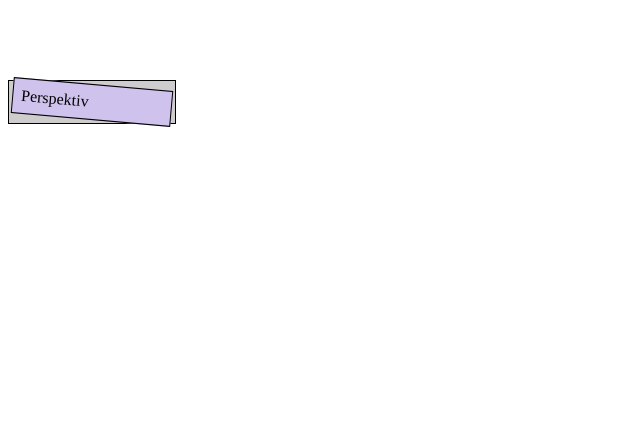
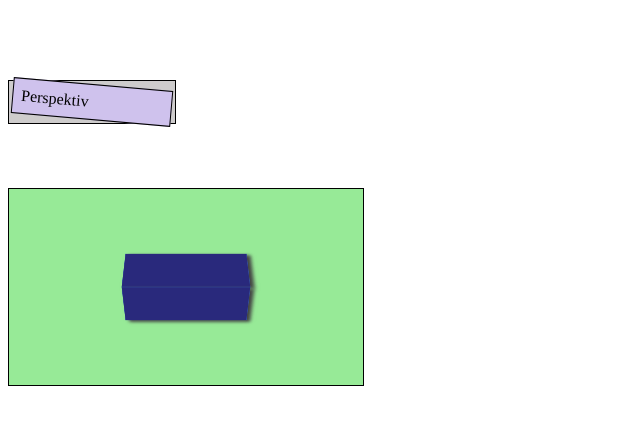
Before and after one commit to folkuni-f22-ux-ui-forts/02-css-3d, a website built with Vite: page index.html in a window 1280 px wide. Shown: the whole page, without its empty margins (0-640 px from the left). Built offline with nearby package versions, Linux system fonts and the light colour scheme.

Commit message:
Perspektiv med tält

```diff
--- a/index.html
+++ b/index.html
@@ -14,5 +14,10 @@
 		<div> Perspektiv </div>
 	</div>
 
+	<div class="tent">
+		<div>  </div>
+		<div>  </div>
+	</div>
+
 </body>
 </html>
--- a/style.css
+++ b/style.css
@@ -15,3 +15,51 @@
 .frame:hover > * {
 	transform: perspective(10em) rotateY(135deg) rotateZ(5deg);
 }
+
+
+.tent {
+	margin-top: 4em;
+	border: 1px solid black;
+	padding: 1em 3em;
+	display: inline-block;
+	background-color: rgb(151, 234, 151);
+}
+.tent > * {
+	width: 16em;
+	height: 5em;
+	border: 1px solid rgb(51, 76, 151);
+	background-color: rgb(41, 41, 124);
+	color: rgb(163, 199, 217);
+	transition: all 2.5s ease-in;
+
+	/* box shadow: x y blur-radius color */
+	/* solen är uppe till vänster, simuleras med x och y */
+	/* suddigare skugga (blur radius) ju längre från objektet skuggan är */
+	box-shadow: 0.5em 0.25em 0.5em rgb(66, 66, 66);
+}
+.tent > :first-child {
+	transform:
+		perspective(40em)
+		scale(0.5)
+		rotateX(30deg);
+	transform-origin: bottom;
+}
+
+.tent > :nth-child(2) {
+	transform:
+		perspective(40em)
+		scale(0.5)
+		rotateX(-30deg);
+	transform-origin: top;
+}
+
+.tent:hover > :first-child {
+	transform:
+		perspective(15em)
+		rotateX(30deg);
+}
+.tent:hover> :nth-child(2) {
+	transform:
+		perspective(15em)
+		rotateX(-30deg);
+}
```
Also changed, not shown: counter.js (deleted, +0 -9 lines).
